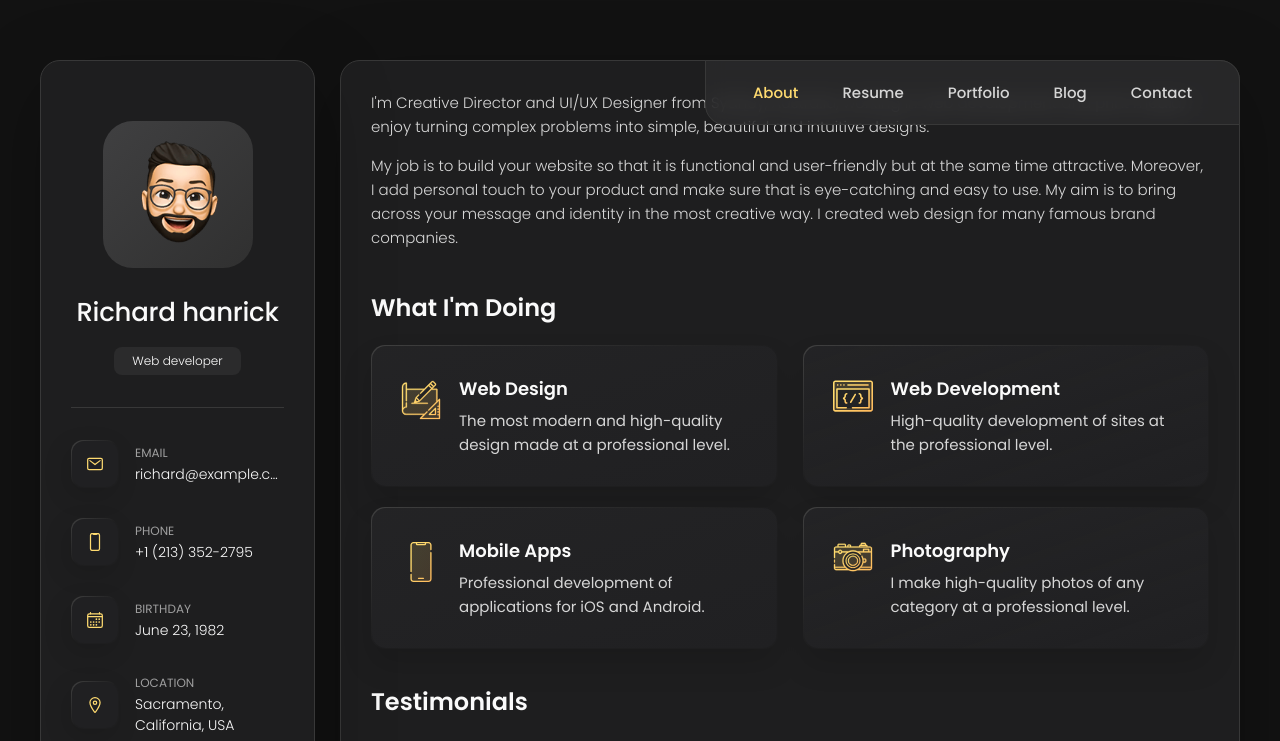
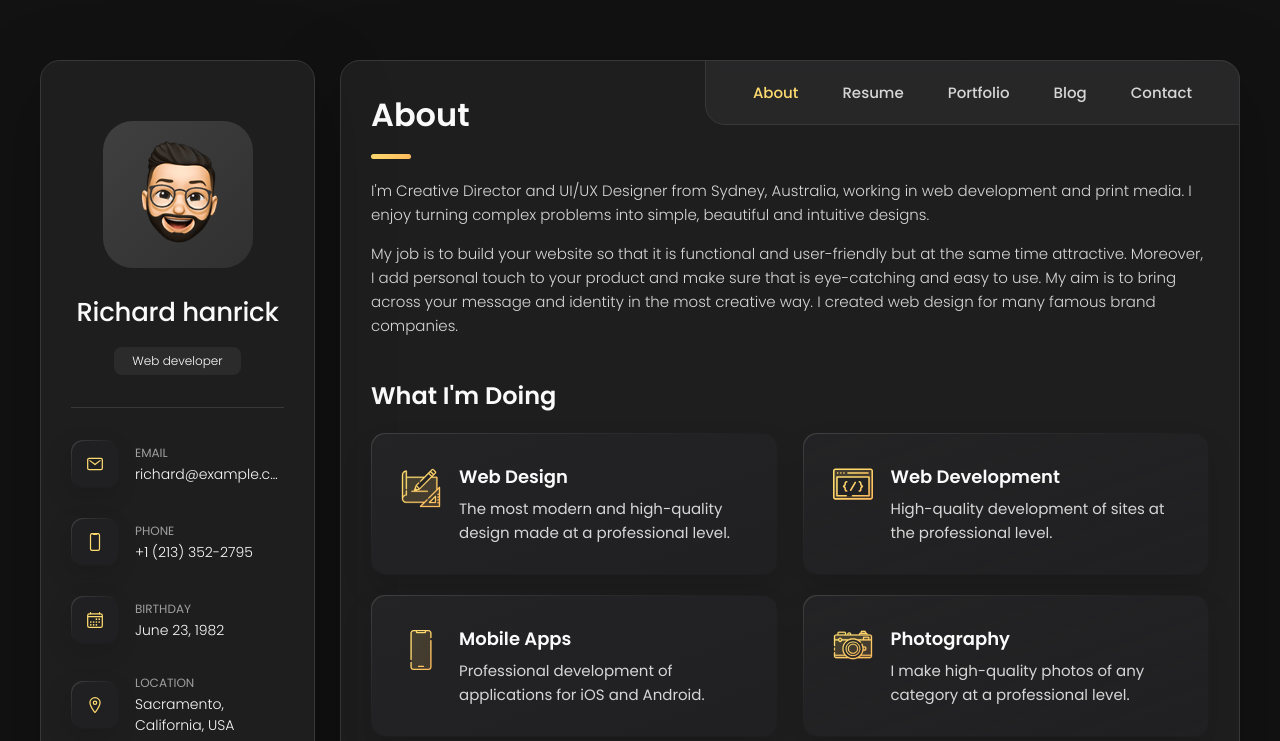
Before and after one commit to desinic/vcard, a plain HTML site: page index.html in a window 1280 px wide. Shown: the top 741 px of the page. Drawn offline with nearby package versions, Linux system fonts and the light colour scheme.

Commit message:
fix bugs

```diff
--- a/index.html
+++ b/index.html
@@ -202,6 +202,10 @@
       -->
 
       <article class="about  active" data-page="about">
+
+        <header>
+          <h2 class="h2 article-title">About</h2>
+        </header>
 
         <section class="about-text">
           <p>
```
